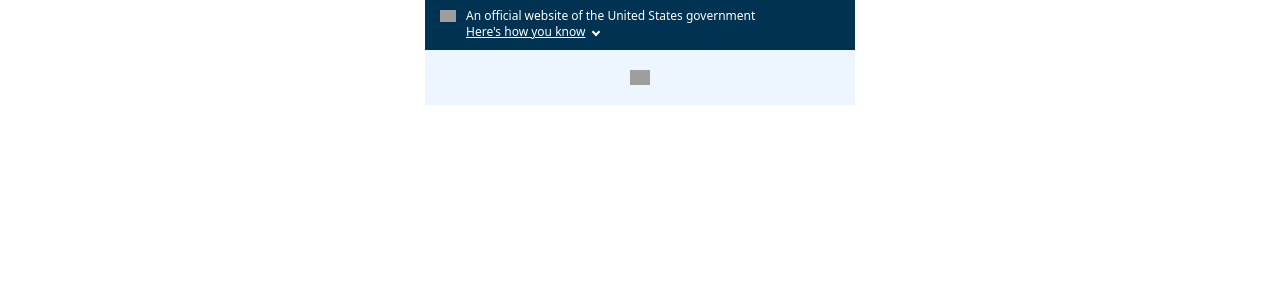
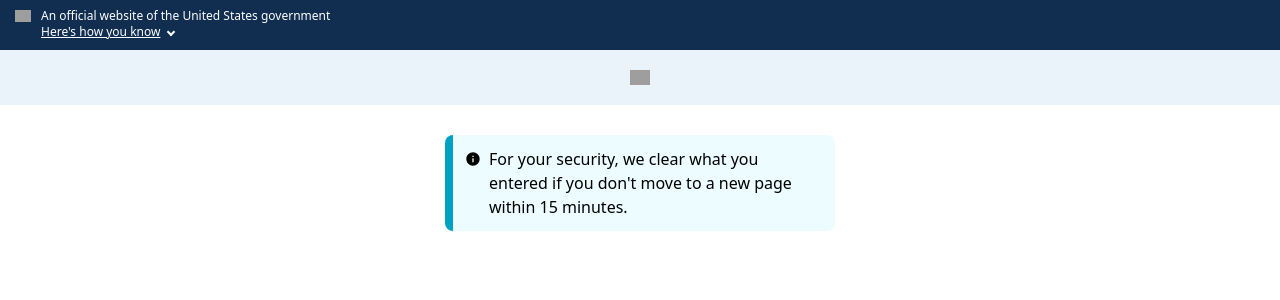
Before and after one commit to BekatheRazzakov/cbp-one, a React (Create React App) app: page /login in a window 1280 px wide. Shown: the top 300 px of the page. Built offline with nearby package versions, Linux system fonts and the light colour scheme; grey boxes are pictures that could not be loaded.

Commit message:
login info

```diff
--- a/src/containers/Login/Login.jsx
+++ b/src/containers/Login/Login.jsx
@@ -5,8 +5,8 @@ import './login.css';
 
 const Login = () => {
   return (
-    <div className='login'>
-      <div className='login-header'>
+    <div className='login flex flex-col items-center'>
+      <div className='login-header w-dvw'>
         <div className='login-top-header'>
           <img
             src={usaFlag}
@@ -27,6 +27,10 @@ const Login = () => {
           />
         </div>
       </div>
+      <div className='login-info'>
+        For your security, we clear what you entered if you don't move to a new
+        page within 15 minutes.
+      </div>
     </div>
   );
 };
--- a/src/containers/Login/login.css
+++ b/src/containers/Login/login.css
@@ -2,7 +2,7 @@
   display: flex;
   gap: 10px;
   padding: 8px 15px 10px;
-  background: #003251;
+  background: #112e51;
 }
 
 .login-top-header img {
@@ -23,10 +23,33 @@
 
 .login-header-bottom {
   padding: 20px;
-  background-color: #edf6ff;
+  background-color: #ebf3fa;
 }
 
 .login-header-bottom img {
   height: 15px;
   margin: auto;
 }
+
+.login-info {
+  position: relative;
+  margin: 30px 15px;
+  max-width: 390px;
+  background-color: #ecfcff;
+  border-radius: .5rem;
+  padding: 12px 16px 12px 36px;
+  border-left: 8px solid #00a2c4;
+}
+
+.login-info::before {
+  content: '';
+  position: absolute;
+  margin: 16px 12px;
+  inset: 0;
+  width: 16px;
+  height: 16px;
+  background-image: url('../../assets/login-info-icon.svg');
+  background-repeat: no-repeat;
+  background-size: contain;
+  background-position: center;
+}
```
Also changed, not shown: src/assets/login-info-icon.svg (added).
